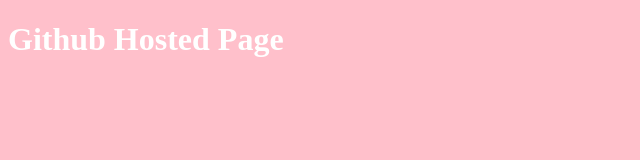
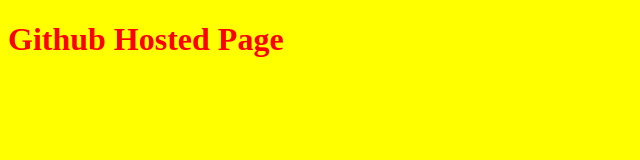
Before and after one commit to llagmanty/test-branching, a plain HTML site: page index.html in a window 1280 px wide. Shown: the whole page, without its empty margins (0-640 px from the left). Drawn offline with Linux system fonts and the light colour scheme; files whose address does not match are found by name.

Commit message:
updated colors in style file

```diff
--- a/css/style.css
+++ b/css/style.css
@@ -1,4 +1,4 @@
 body {
- background-color: pink;
- color: white;
+ background-color: yellow;
+ color: red;
 }
```
